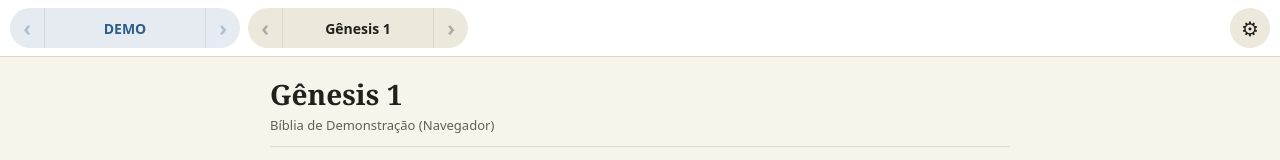
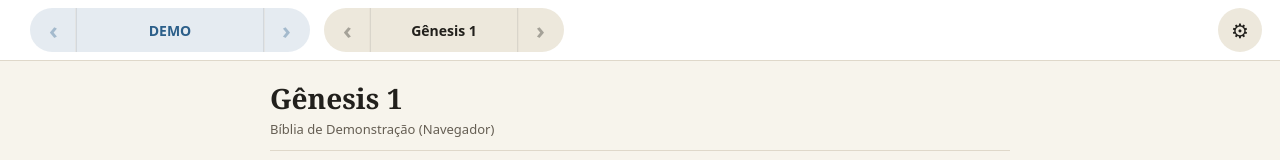
Before and after one commit to fabioyshiaki/estudo-biblico, a website: page www/index.html in a window 1280 px wide. Shown: the top 160 px of the page. Drawn offline with Linux system fonts and the light colour scheme.

Commit message:
Add topbar stylesheet to index.html

```diff
--- a/www/index.html
+++ b/www/index.html
@@ -6,6 +6,7 @@
   <title>Estudo Bíblico</title>
   <link rel="stylesheet" href="./css/tokens.css" />
   <link rel="stylesheet" href="./css/base.css" />
+  <link rel="stylesheet" href="./css/topbar.css" />
   <link rel="stylesheet" href="./css/reader.css" />
   <link rel="stylesheet" href="./css/interlinear.css" />
   <link rel="stylesheet" href="./css/linguistic.css" />
```
